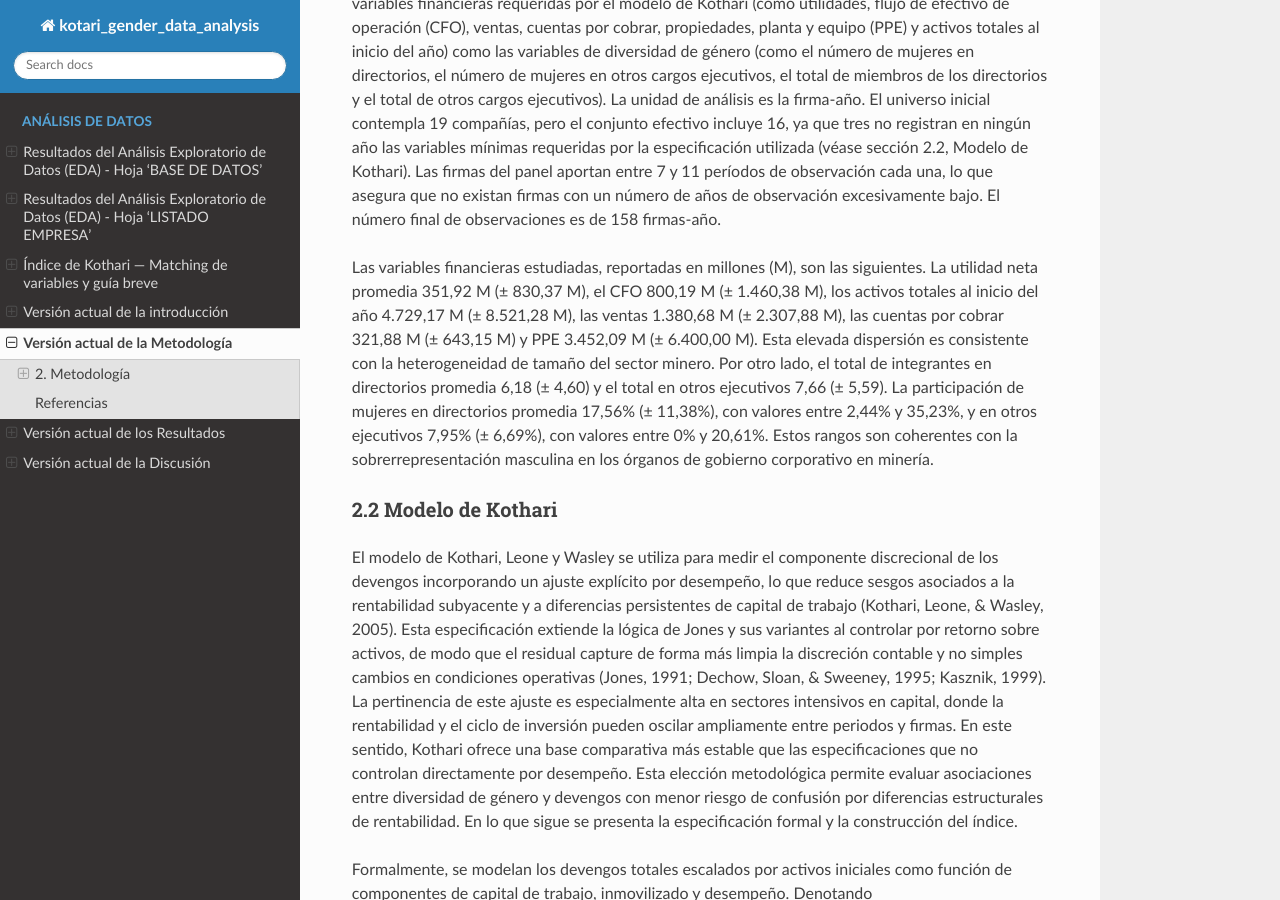
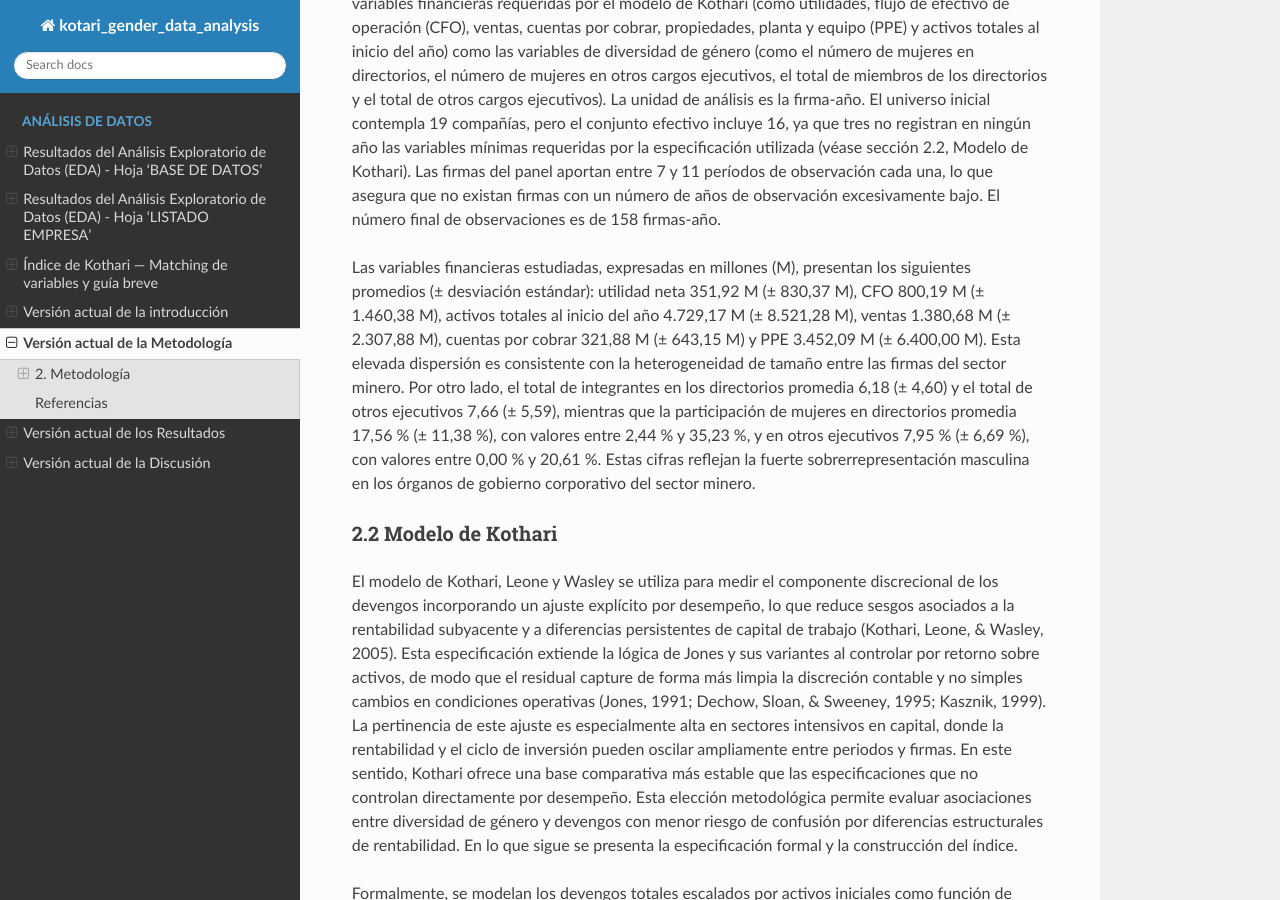
Before and after one commit to gabrielortegaproyectos/kotary_data_analysis, a Sphinx documentation site: the page built from docs/source/page_02_method.md, in a window 1280 px wide and 900 px high, scrolled down 394 px. Built offline with Sphinx 7.4.7 and the Read the Docs theme 3.1.0, drawn with Linux system fonts in a browser that asks for light colours.

Commit message:
Improves clarity in financial variable descriptions
Refines the phrasing of financial variable descriptions to enhance
readability and precision. Updates include rewording to better align
with standard formatting and improving consistency in presenting
statistical measures. Highlights the heterogeneity among mining firms
and emphasizes gender representation disparities in governance.

```diff
--- a/docs/source/page_02_method.md
+++ b/docs/source/page_02_method.md
@@ -8,7 +8,7 @@
 
 Este estudio utiliza información proveniente de las memorias anuales disponibles en la Comisión para el Mercado Financiero para compañías mineras que operan en Chile (CMF). La base de datos configura un panel firma-año para el período 2012–2023. En cada año se observan tanto las variables financieras requeridas por el modelo de Kothari (como utilidades, flujo de efectivo de operación (CFO), ventas, cuentas por cobrar, propiedades, planta y equipo (PPE) y activos totales al inicio del año) como las variables de diversidad de género (como el número de mujeres en directorios, el número de mujeres en otros cargos ejecutivos, el total de miembros de los directorios y el total de otros cargos ejecutivos). La unidad de análisis es la firma-año. El universo inicial contempla 19 compañías, pero el conjunto efectivo incluye 16, ya que tres no registran en ningún año las variables mínimas requeridas por la especificación utilizada (véase sección 2.2, Modelo de Kothari). Las firmas del panel aportan entre 7 y 11 períodos de observación cada una, lo que asegura que no existan firmas con un número de años de observación excesivamente bajo. El número final de observaciones es de 158 firmas-año.
 
-Las variables financieras estudiadas, reportadas en millones (M), son las siguientes. La utilidad neta promedia 351,92 M (± 830,37 M), el CFO 800,19 M (± 1.460,38 M), los activos totales al inicio del año 4.729,17 M (± 8.521,28 M), las ventas 1.380,68 M (± 2.307,88 M), las cuentas por cobrar 321,88 M (± 643,15 M) y PPE 3.452,09 M (± 6.400,00 M). Esta elevada dispersión es consistente con la heterogeneidad de tamaño del sector minero. Por otro lado, el total de integrantes en directorios promedia 6,18 (± 4,60) y el total en otros ejecutivos 7,66 (± 5,59). La participación de mujeres en directorios promedia 17,56% (± 11,38%), con valores entre 2,44% y 35,23%, y en otros ejecutivos 7,95% (± 6,69%), con valores entre 0% y 20,61%. Estos rangos son coherentes con la sobrerrepresentación masculina en los órganos de gobierno corporativo en minería.
+Las variables financieras estudiadas, expresadas en millones (M), presentan los siguientes promedios (± desviación estándar): utilidad neta 351,92 M (± 830,37 M), CFO 800,19 M (± 1.460,38 M), activos totales al inicio del año 4.729,17 M (± 8.521,28 M), ventas 1.380,68 M (± 2.307,88 M), cuentas por cobrar 321,88 M (± 643,15 M) y PPE 3.452,09 M (± 6.400,00 M). Esta elevada dispersión es consistente con la heterogeneidad de tamaño entre las firmas del sector minero. Por otro lado, el total de integrantes en los directorios promedia 6,18 (± 4,60) y el total de otros ejecutivos 7,66 (± 5,59), mientras que la participación de mujeres en directorios promedia 17,56 % (± 11,38 %), con valores entre 2,44 % y 35,23 %, y en otros ejecutivos 7,95 % (± 6,69 %), con valores entre 0,00 % y 20,61 %. Estas cifras reflejan la fuerte sobrerrepresentación masculina en los órganos de gobierno corporativo del sector minero.
 
 ### 2.2 Modelo de Kothari
 
```
